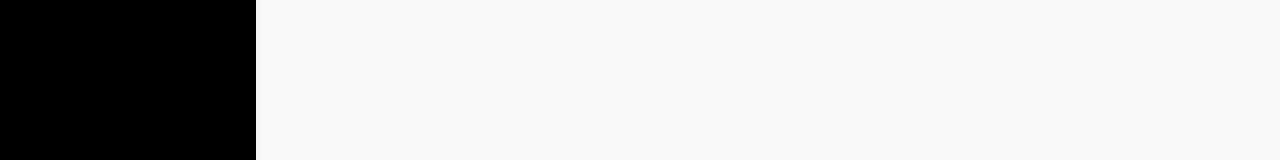
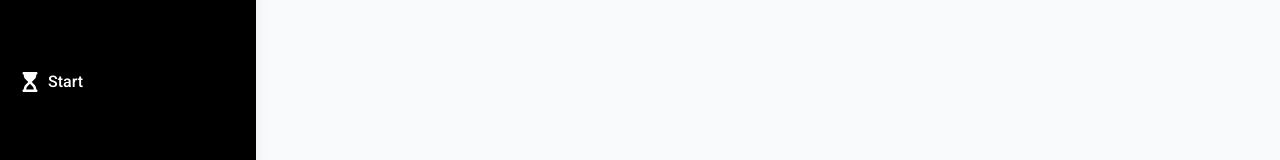
Before and after one commit to zahratec50/Estimate, a Next.js app in the folder frontend/: page /dashboard in a window 1280 px wide. Shown: the part 318-478 px from the top of the page. Built offline with nearby package versions, Linux system fonts and the light colour scheme.

Commit message:
add button start in sidebar

```diff
--- a/frontend/src/components/modules/Sidebar/Sidebar.tsx
+++ b/frontend/src/components/modules/Sidebar/Sidebar.tsx
@@ -8,6 +8,7 @@
   IoClose,
   IoExitOutline,
 } from "react-icons/io5";
+import { FaHourglassStart } from "react-icons/fa6";
 import clsx from "clsx";
 import { useAppStore } from "@/store/useAppStore";
 
@@ -77,6 +78,13 @@
           </button>
         </div>
 
+        <div className="space-y-4 dark:text-secondary-200 text-white font-medium pl-1">
+          <Link href='/dashboard' className="flex items-center gap-2 hover:text-primary-100">
+            <FaHourglassStart className="size-5" />
+            Start
+          </Link>
+        </div>
+
         {/* Nav Links */}
         <nav className="space-y-4 dark:text-secondary-200 text-white font-medium pl-1">
           <Link
```
